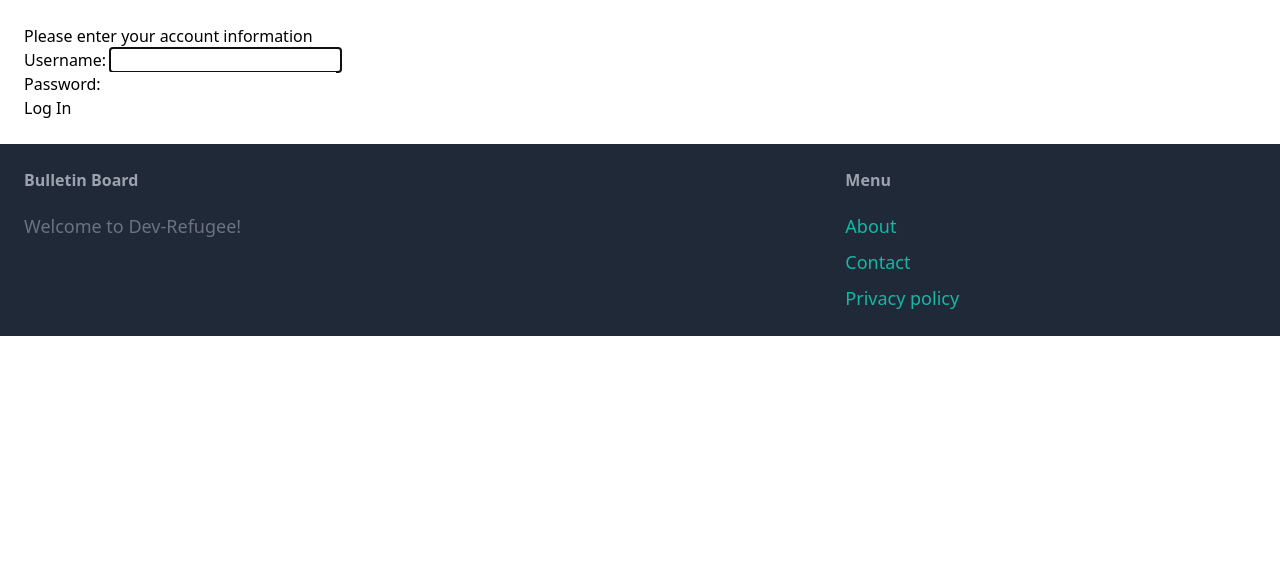
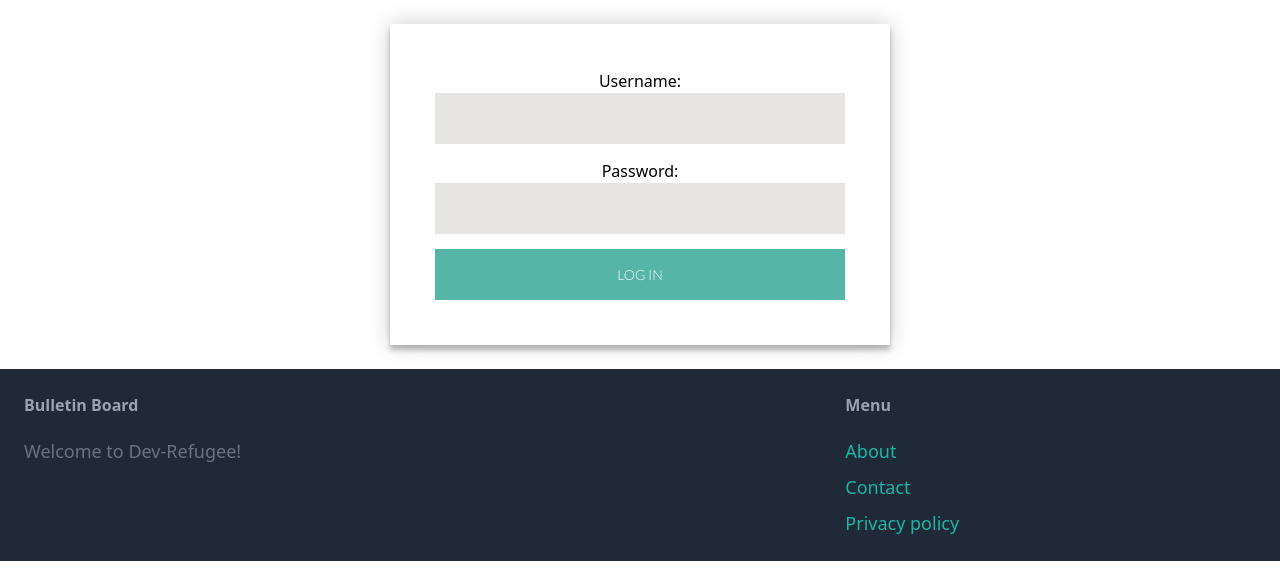
Before and after one commit to Zoren1992/Dev-Refugees, a Django app: page /accounts/login/ in a window 1280 px wide. Shown: the part 77-662 px from the top of the page. Run offline with Django 4.2, Linux system fonts and the light colour scheme; some libraries are stand-ins or nearby versions.

Commit message:
update registration layout

```diff
--- a/core/static/css/style.css
+++ b/core/static/css/style.css
@@ -0,0 +1,47 @@
+@import url(https://fonts.googleapis.com/css?family=Lato:300);
+
+h1 {
+ text-align: center;
+}
+
+.login {
+  width: 500px;
+  margin: auto;
+}
+.form {
+    position: relative;
+    background: #FFFFFF;
+    padding: 45px;
+    text-align: center;
+    box-shadow: 0 0 20px 0 rgba(0, 0, 0, 0.2), 0 5px 5px 0 rgba(0, 0, 0, 0.24);
+  }
+
+.form input {
+    font-family: "Lato", sans-serif;
+    outline: 0;
+    background: #e7e4e4;
+    width: 100%;
+    border: 0;
+    margin: 0 0 15px;
+    padding: 15px;
+    box-sizing: border-box;
+    font-size: 14px;
+  }
+
+.form button {
+    font-family: "Lato", sans-serif;
+    text-transform: uppercase;
+    outline: 0;
+    background:  rgb(85, 181, 166);
+    width: 100%;
+    border: 0;
+    padding: 15px;
+    color: #FFFFFF;
+    font-size: 14px;
+    transition: all 0.8 ease;
+    cursor: pointer;
+  }
+
+.form button:hover,.form button:active,.form button:focus {
+    background: rgb(108, 114, 127)
+  }
--- a/core/templates/core/base.html
+++ b/core/templates/core/base.html
@@ -5,6 +5,8 @@
     <head>
         <meta charset="utf-8">
         <meta name="viewport" content="width=device-width, initial-scale=1.0">
+
+        <link rel="stylesheet" type="text/css" href= "{% static 'css/style.css' %}">
 
         <script src="https://cdn.tailwindcss.com"></script>
 
--- a/core/templates/registration/login.html
+++ b/core/templates/registration/login.html
@@ -3,11 +3,15 @@
 {% block title %}Welcome{% endblock %}
 
 {% block content %}
-    <h1>Please enter your account information</h1>
-    <form method="POST" action="{% url 'login' %}">
-    {% csrf_token %}
-    {{ form.as_p }}
-    <input type="hidden" name="next" value="{{ next }}">
-    <button type="submit" class="btn">Log In</button>
-    </form>
+<div class="login">
+    <div class="form">
+        <p class="red-text">{{ error_message }}</p>
+        <form class="login-form" method="POST" action="{% url 'login' %}">
+            {% csrf_token %}
+            {{ form.as_p }}
+            <input type="hidden" name="next" value="{{ next }}">
+            <button type="submit" class="btn">Log In</button>
+        </form>
+    </div>
+</div>
 {% endblock %}
```
Also changed, not shown: core/templates/registration/signup.html (+11 -9 lines), puddle/settings.py (+0 -12 lines).
